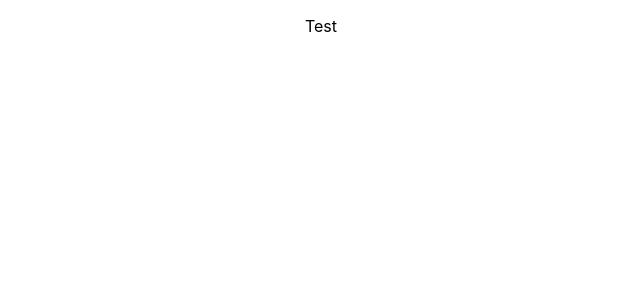
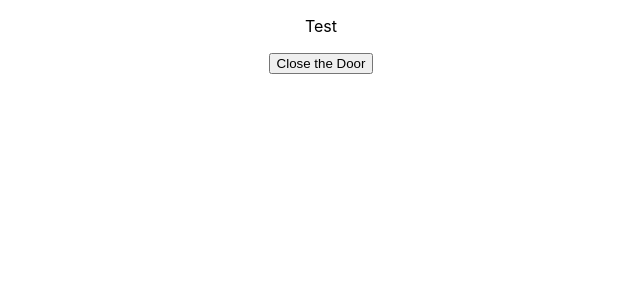
Before and after one commit to Z-Farook/ReactJs, a React (Create React App) app: page / in a window 1280 px wide. Shown: the top 300 px of the page, without its empty margins (319-959 px from the left). Built offline with nearby package versions, Linux system fonts and the light colour scheme.

Commit message:
event object and event handler function in class component

```diff
--- a/src/App.js
+++ b/src/App.js
@@ -1,9 +1,15 @@
 import './App.css';
+import ScreenDoor from './EventHandlers/ScreenDoor';
+import WarningButton from './EventHandlers/WarningButton';
+import EventProps from './Events/EventProps';
 
 function App() {
   return (
     <div className="App">
         <p> Test</p>
+        {/* <EventProps/> */}
+        {/* <WarningButton/> */}
+        <ScreenDoor/>
     </div>
   );
 }
--- /dev/null
+++ b/src/EventHandlers/ScreenDoor.js
@@ -0,0 +1,22 @@
+import { Component } from "react";
+
+class ScreenDoor extends Component {
+    constructor(props) {
+        super(props);
+        this.state = {
+            isOpen: true,
+        };
+    }
+    render() {
+        return (
+            <>
+                <button onClick={() => this.setState({ isOpen: !this.state.isOpen })}>
+                    {this.state.isOpen ? "Close the Door" : "Open the Door"}
+                </button>
+
+            </>
+        );
+    }
+}
+
+export default ScreenDoor;
--- /dev/null
+++ b/src/EventHandlers/WarningButton.js
@@ -0,0 +1,7 @@
+function WarningButton() {
+    // const test = () => { alert('Are you sure?'); }};
+    return (
+        <button onClick={() => { alert('Are you sure?'); }}>Don't Click Here</button>
+    );
+}
+export default WarningButton;
--- /dev/null
+++ b/src/Events/EventProps.js
@@ -0,0 +1,9 @@
+function EventProps() {
+    const logClick = (e) => {
+        console.dir(e);
+    }
+    return (
+        <button onClick={logClick}>Click Me</button>
+    )
+}
+export default EventProps;
```
Also changed, not shown: src/setupTests.js (deleted, +0 -5 lines).
